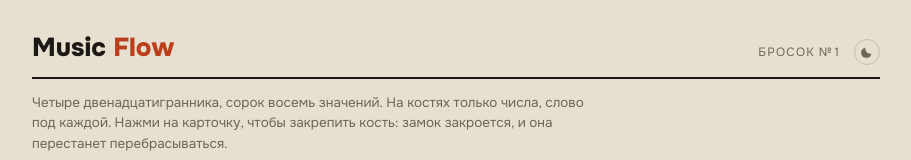
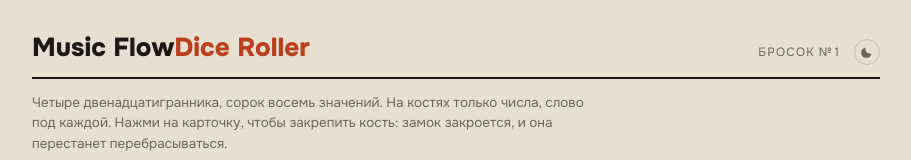
Before and after one commit to JohnSeagull/music-flow-dice, a plain HTML site: page index.html in a window 1280 px wide. Shown: the top 160 px of the page, without its empty margins (184-1095 px from the left). Drawn offline with Linux system fonts and the light colour scheme.

Commit message:
Update index.html

```diff
--- a/index.html
+++ b/index.html
@@ -201,7 +201,7 @@ summary:focus-visible{outline:2px solid var(--accent);outline-offset:3px}
 <body>
 <div class="sheet">
   <header class="sheet-head">
-    <div class="brand">Music <span>Flow</span></div>
+    <div class="brand">Music Flow<span>Dice Roller</span></div>
     <div class="sheet-side">
       <span class="sheet-meta">бросок №<span id="rollNo">1</span></span>
       <button class="theme" id="theme" type="button" aria-label="Сменить тему"></button>
```
